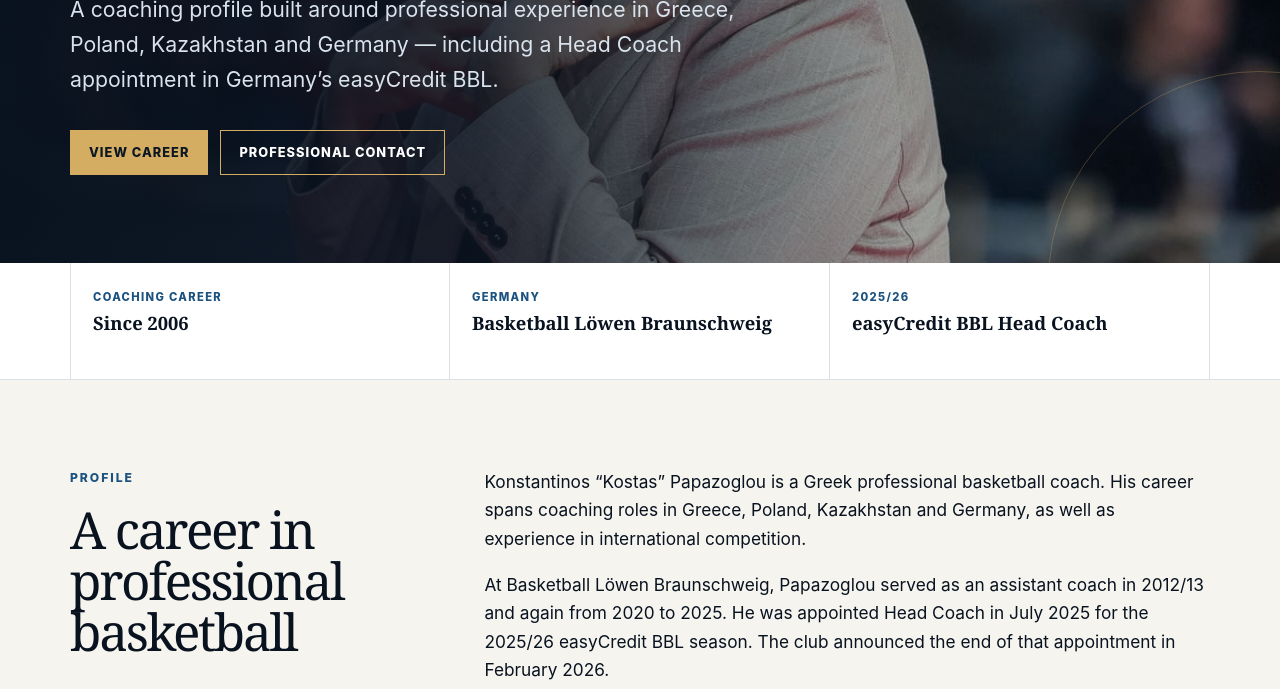
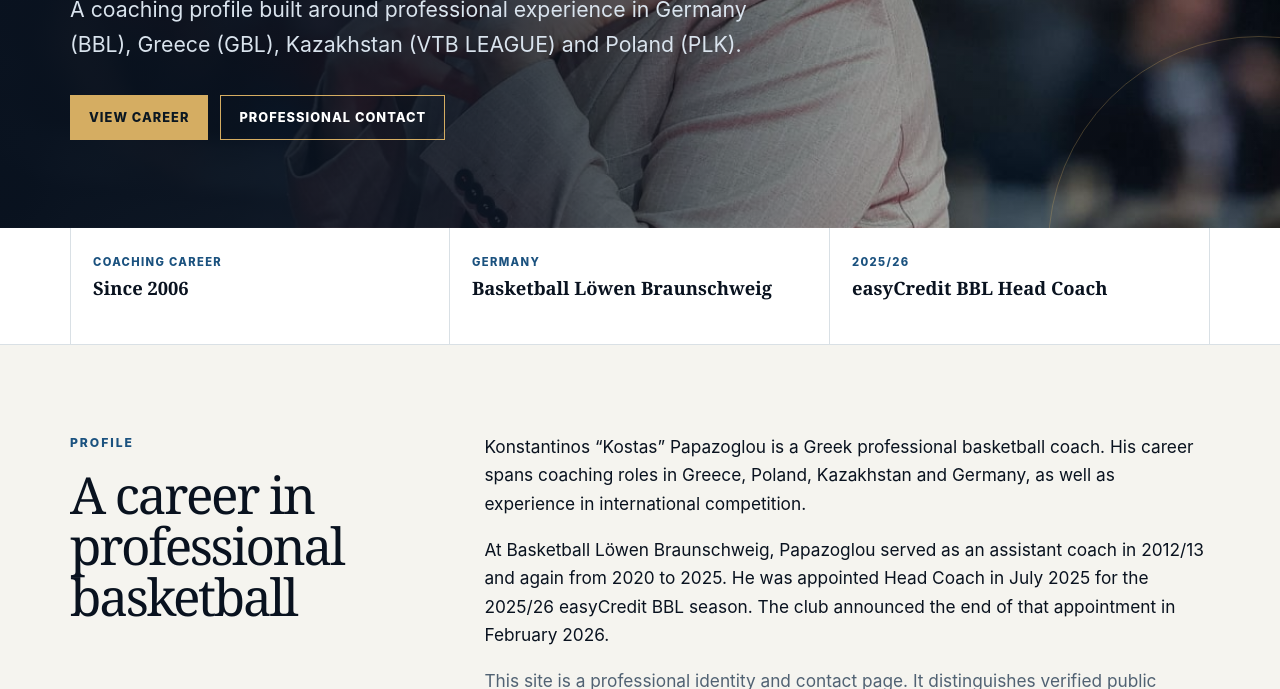
Before and after one commit to KonstantinosPapazoglou/KonstantinosPapazoglou.github.io, a plain HTML site: page index.html in a window 1280 px wide. Shown: the part 478-1167 px from the top of the page. Drawn offline with Linux system fonts and the light colour scheme.

Commit message:
Update index.html

```diff
--- a/index.html
+++ b/index.html
@@ -71,7 +71,7 @@
       <div class="shell">
         <p class="eyebrow">Professional basketball coach</p>
         <h1>Konstantinos<br>Papazoglou</h1>
-        <p class="intro">A coaching profile built around professional experience in Greece, Poland, Kazakhstan and Germany — including a Head Coach appointment in Germany’s easyCredit BBL.</p>
+        <p class="intro">A coaching profile built around professional experience in Germany (BBL), Greece (GBL), Kazakhstan (VTB LEAGUE) and Poland (PLK).</p>
         <div class="actions"><a class="button primary" href="#career">View career</a><a class="button" href="mailto:cmkostas@hotmail.com">Professional contact</a></div>
       </div>
     </div>
```
